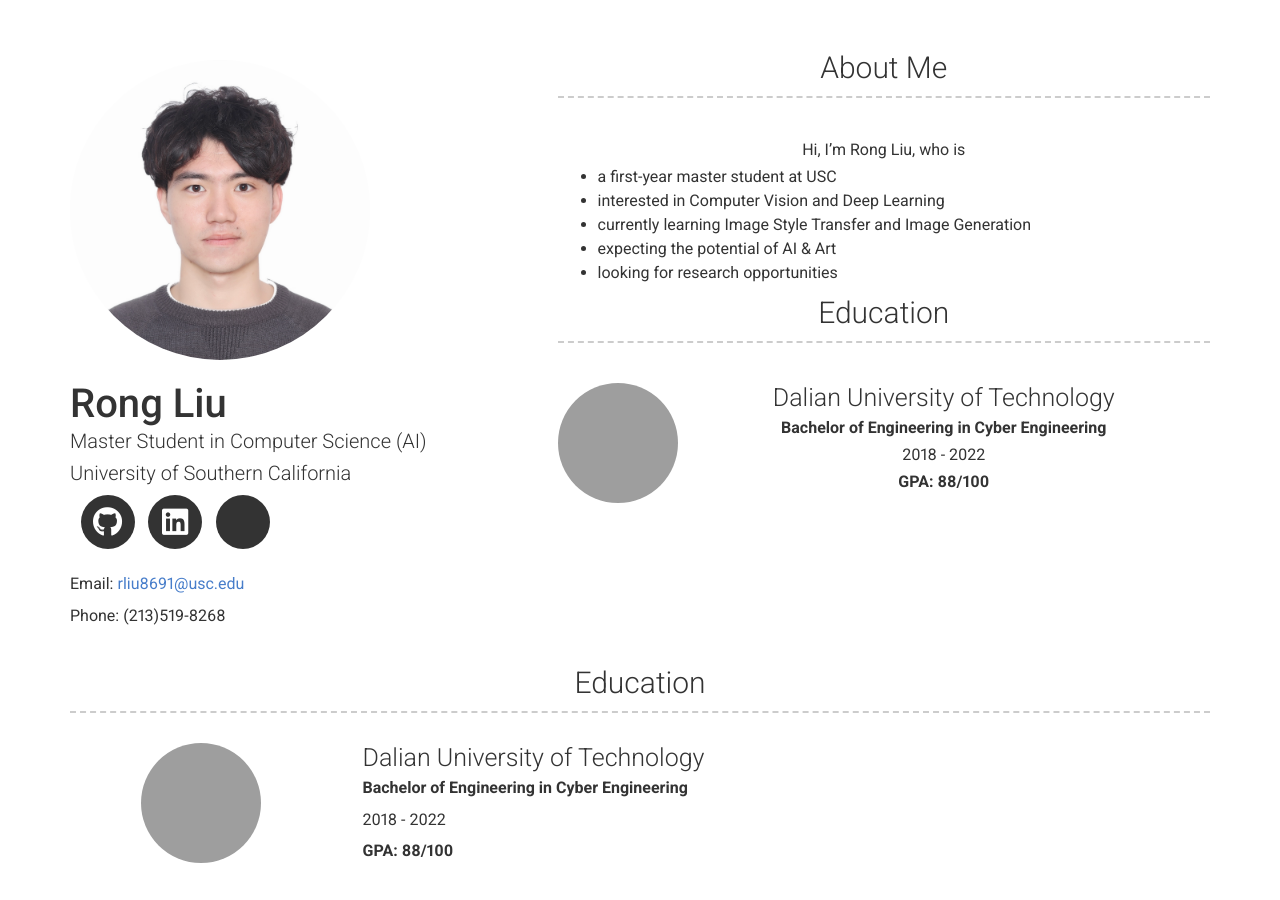
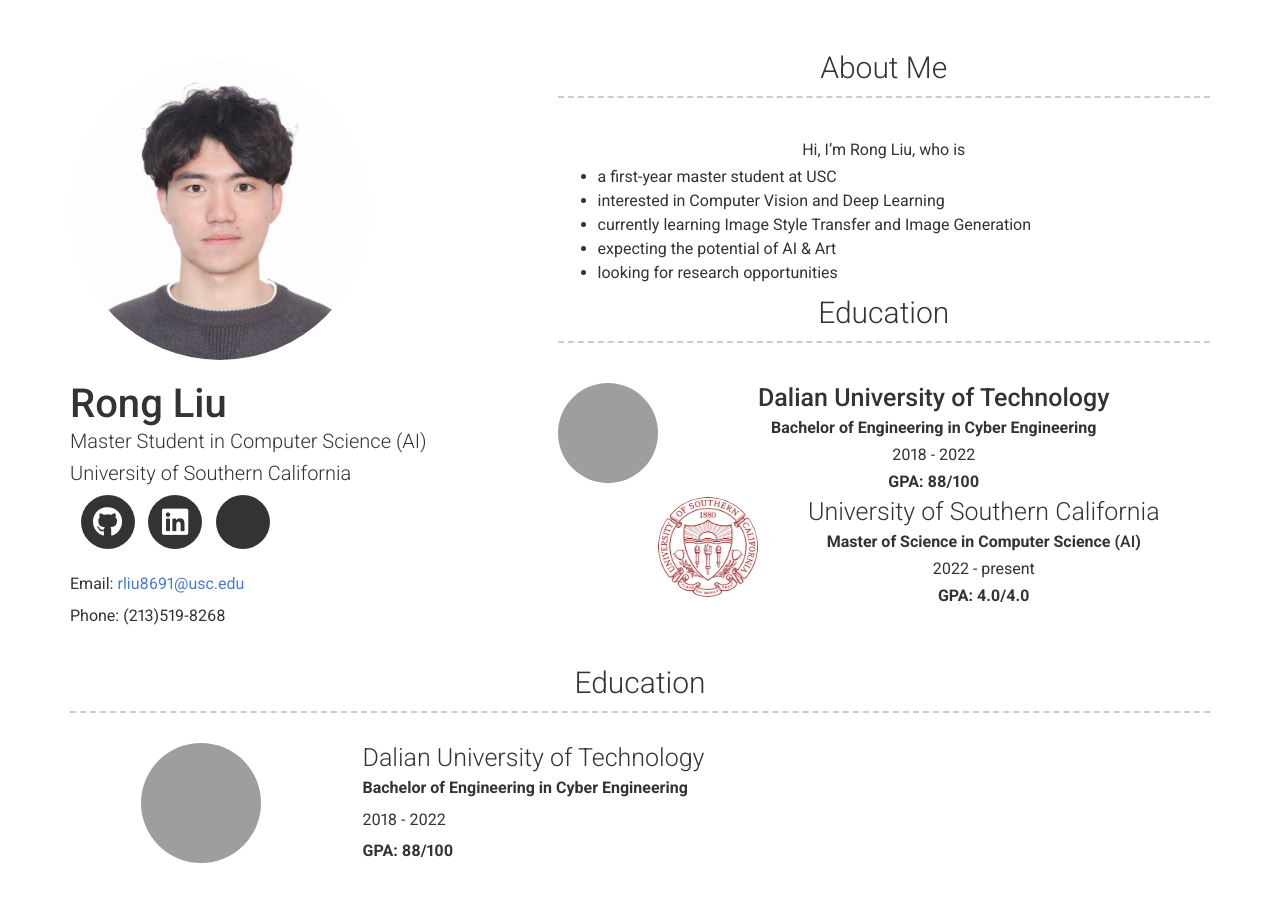
Before and after one commit to RongLiu-Leo/rongliu-leo.github.io, a Jekyll site: the page built from index.md, in a window 1280 px wide and 900 px high. Built offline with Jekyll 4.4.1, drawn with Linux system fonts in a browser that asks for light colours; nearby versions of some CDN libraries; a style sheet for code colours, icons or effects is not loaded; grey boxes are pictures that could not be loaded.

Commit message:
Update header.html

```diff
--- a/_includes/header.html
+++ b/_includes/header.html
@@ -54,22 +54,44 @@
       {{ site.about_content | strip | markdownify }}
       <h3 id="Education">Education</h3>
       <div style="float: left;">
-          <img src="images/DLUT.png" style="  width: 120px;
-          height: 120px;
+          <img src="images/DLUT.png" style="
+          width: 100px;
+          height: 100px;
           margin: 0 auto;
           margin-bottom: 20px;
           display: block;
-          border-radius: 60px;
+          border-radius: 50px;
           background-size: cover;
           background-position: center;
           background-repeat: repeat, no-repeat;">
         </div>
         <div class="content">
-          <h4 id="dalian-university-of-technology">Dalian University of Technology</h4>
+          <h4 id="dalian-university-of-technology" style="font-weight: 500;">Dalian University of Technology</h4>
           <p><b>Bachelor of Engineering in Cyber Engineering</b></p>
           <p>2018 - 2022</p>
           <p><strong>GPA: 88/100</strong></p>
         </div>
+        <div style="float: left;">
+          <img src="images/USC.png" style="
+          width: 100px;
+          height: 100px;
+          margin: 0 auto;
+          margin-bottom: 20px;
+          display: block;
+          border-radius: 50px;
+          background-size: cover;
+          background-position: center;
+          background-repeat: repeat, no-repeat;">
+        </div>
+        <div class="content">
+          <h4 id="university-of-southern-california">University of Southern California</h4>
+          <p><b>Master of Science in Computer Science (<a href="https://www.cs.usc.edu/academic-programs/masters/artificial-intelligence/">AI</a>)</b></p>
+          <p>2022 - present</p>
+          <p><strong>GPA: 4.0/4.0</strong></p>
+
+
+        </div>
+
 
 
 
```
